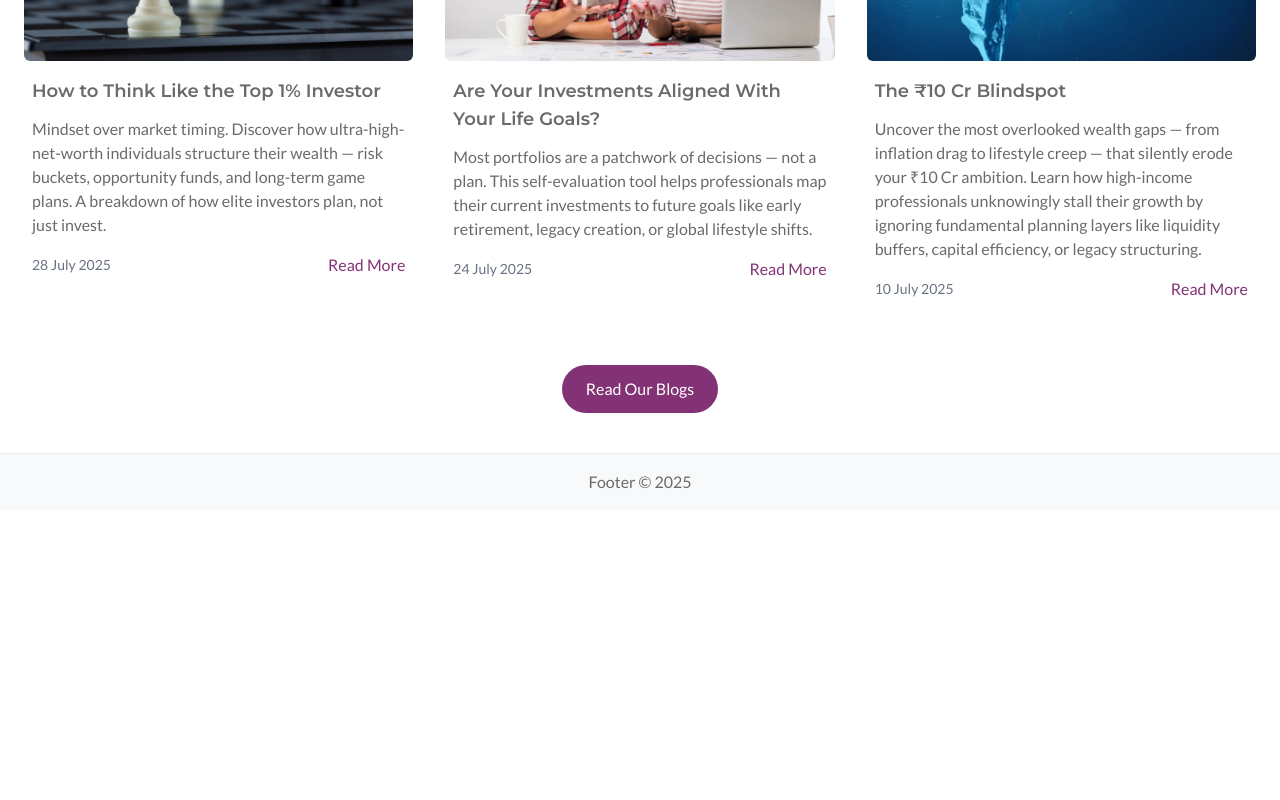
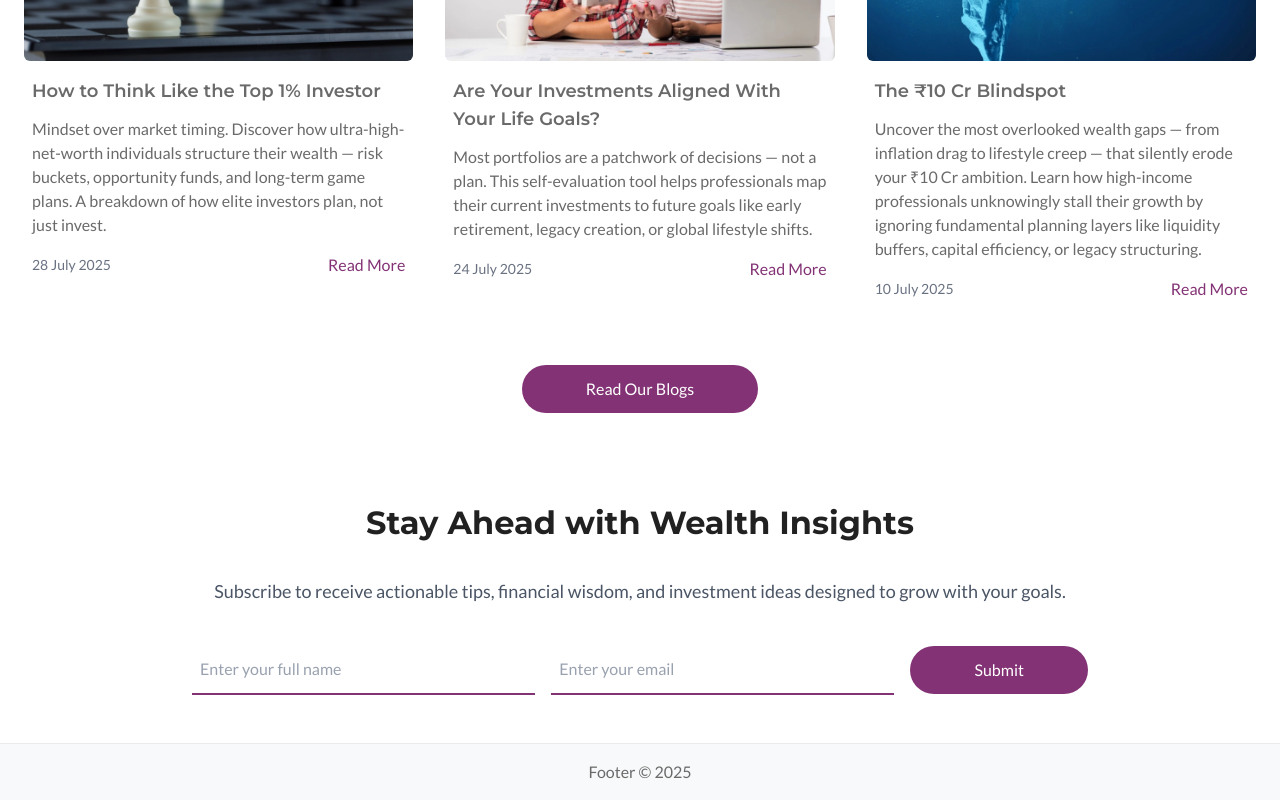
Before and after one commit to kunal-2810/subhshanti, a Vue app: page / in a window 1280 px wide. Shown: the part 334-1134 px from the top of the page. Before the commit the page ends 844 px from the top, so only its background shows below. Built offline with nearby package versions, Linux system fonts and the light colour scheme.

Commit message:
newsletter

```diff
--- a/src/components/Blogs.vue
+++ b/src/components/Blogs.vue
@@ -73,7 +73,7 @@
     </div>
 
     <!-- CTA Button -->
-    <a href="/blogs" class="inline-block bg-primary text-white px-6 py-3 rounded-full hover-bg-secondary transition">
+    <a href="/blogs" class="inline-block bg-primary text-white px-16 py-3 rounded-full hover-bg-secondary transition">
       Read Our Blogs
     </a>
   </div>
--- a/src/components/Navbar.vue
+++ b/src/components/Navbar.vue
@@ -418,21 +418,3 @@ onBeforeUnmount(() => {
   document.removeEventListener('click', handleClick)
 })
 </script>
-
-<style scoped>
-.fade-enter-active, .fade-leave-active {
-  transition: opacity 0.2s;
-}
-.fade-enter-from, .fade-leave-to {
-  opacity: 0;
-}
-.slide-enter-active, .slide-leave-active {
-  transition: transform 0.3s;
-}
-.slide-enter-from {
-  transform: translateX(100%);
-}
-.slide-leave-to {
-  transform: translateX(100%);
-}
-</style>
--- a/src/components/Newsletter.vue
+++ b/src/components/Newsletter.vue
@@ -1,23 +1,72 @@
 <template>
-  <section class="newsletter">
-    <h2>Newsletter</h2>
-    <form>
-      <input type="email" placeholder="Your email" />
-      <button type="submit">Subscribe</button>
-    </form>
+  <section class="w-full py-12 px-4 bg-white">
+    <div class="max-w-4xl mx-auto text-center">
+      <h2 class="text-2xl md:text-[32px] font-primary text-primary leading-snug font-bold mb-8">
+        Stay Ahead with Wealth Insights
+      </h2>
+      <p class="text-lg text-gray-600 mb-10">
+        Subscribe to receive actionable tips, financial wisdom, and investment ideas designed to grow with your goals.
+      </p>
+      <form
+        class="flex flex-col md:flex-row items-center gap-6 md:gap-4"
+        @submit.prevent="submitForm"
+      >
+        <input
+          v-model="fullName"
+          type="text"
+          placeholder="Enter your full name"
+          class="flex-1 bg-transparent border-0 border-b-2 border-primary text-gray-900 placeholder-gray-400 py-3 px-2 mb-2 md:mb-0 outline-none focus:outline-none focus:ring-0 focus:border-primary"
+        />
+        <input
+          v-model="email"
+          type="email"
+          placeholder="Enter your email"
+          class="flex-1 bg-transparent border-0 border-b-2 border-primary text-gray-900 placeholder-gray-400 py-3 px-2 mb-2 md:mb-0 outline-none focus:outline-none focus:ring-0 focus:border-primary"
+        />
+        <button
+          type="submit"
+          class="inline-block bg-primary text-white px-16 py-3 rounded-full hover-bg-secondary transition"
+        >
+          Submit
+        </button>
+      </form>
+      <div v-if="successMessage" class="mt-6 text-green-500 font-medium">
+        {{ successMessage }}
+      </div>
+      <div v-if="errorMessage" class="mt-6 text-red-500 font-medium">
+        {{ errorMessage }}
+      </div>
+    </div>
   </section>
 </template>
 
 <script setup lang="ts">
-// Newsletter logic here
+import { ref } from 'vue'
+
+const fullName = ref('')
+const email = ref('')
+const successMessage = ref('')
+const errorMessage = ref('')
+
+const submitForm = async () => {
+  successMessage.value = ''
+  errorMessage.value = ''
+  try {
+    const response = await fetch('/api/newsletter', {
+      method: 'POST',
+      headers: { 'Content-Type': 'application/json' },
+      body: JSON.stringify({ fullName: fullName.value, email: email.value }),
+    })
+    if (response.ok) {
+      successMessage.value = 'Thank you for subscribing!'
+      fullName.value = ''
+      email.value = ''
+    } else {
+      const data = await response.json().catch(() => ({}))
+      errorMessage.value = data.message || 'Something went wrong. Please try again.'
+    }
+  } catch (error) {
+    errorMessage.value = 'Network error. Please try again later.'
+  }
+}
 </script>
-
-<style scoped>
-.newsletter {
-  margin: 2rem 0;
-}
-.newsletter form {
-  display: flex;
-  gap: 0.5rem;
-}
-</style>
--- a/src/pages/Home.vue
+++ b/src/pages/Home.vue
@@ -5,10 +5,12 @@
 
 <Blogs />
 
+<Newsletter />
 
 </template>
 <script setup lang="ts">
 import Blogs from '../components/Blogs.vue';
+import Newsletter from '../components/Newsletter.vue';
 
 
 
--- a/src/style.css
+++ b/src/style.css
@@ -154,3 +154,12 @@ body {
 .fade-enter-from, .fade-leave-to {
   opacity: 0;
 }
+.slide-enter-active, .slide-leave-active {
+  transition: transform 0.3s;
+}
+.slide-enter-from {
+  transform: translateX(100%);
+}
+.slide-leave-to {
+  transform: translateX(100%);
+}
```
